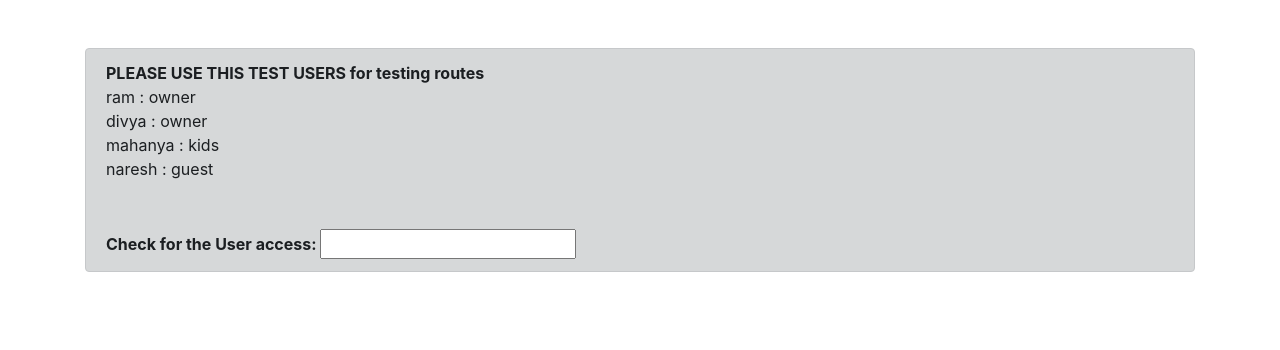
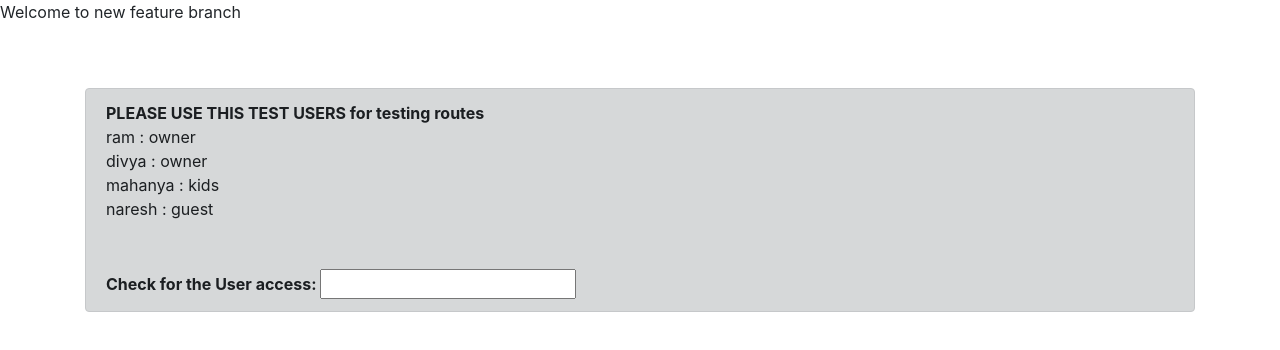
Before and after one commit to codecolonist/UserAuthorizer, an Angular app: page / in a window 1280 px wide. Shown: the top 350 px of the page. Built offline with nearby package versions, Linux system fonts and the light colour scheme.

Commit message:
changes for feature

```diff
--- a/package.json
+++ b/package.json
@@ -1,6 +1,6 @@
 {
   "name": "user-authorizer",
-  "version": "0.0.1",
+  "version": "0.0.3",
   "main": "main.js",
   "scripts": {
     "ng": "ng",
--- a/src/app/app.component.html
+++ b/src/app/app.component.html
@@ -1,5 +1,5 @@
 <!--The content below is only a placeholder and can be replaced.-->
-
+<p>Welcome to new feature branch</p>
 <div class="container">
    <br><br>
 
```
